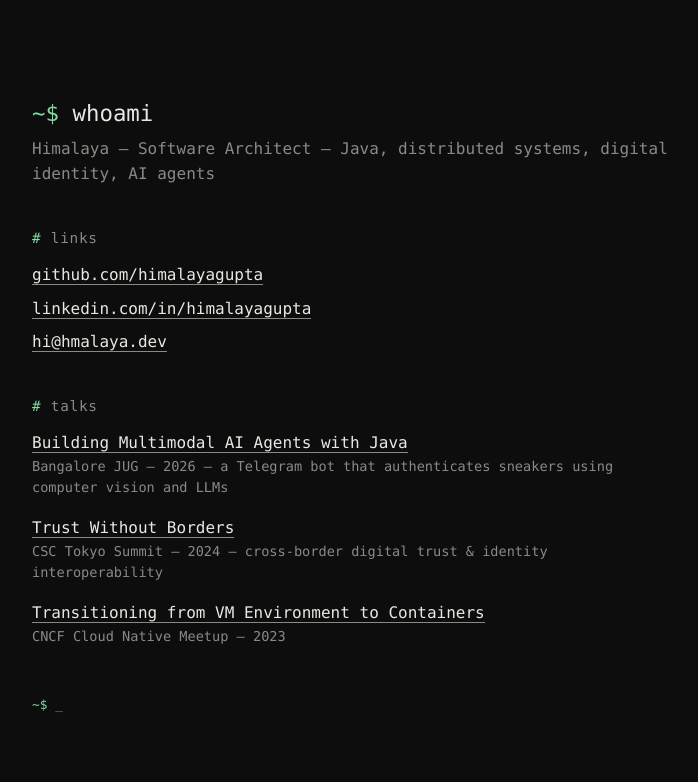
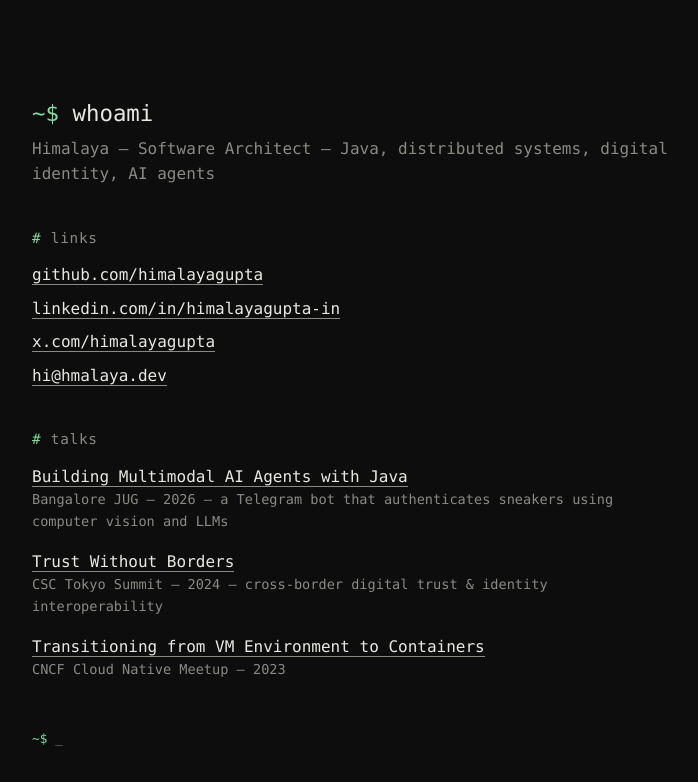
Before and after one commit to himalayagupta/hmalaya.dev, a plain HTML site: page index.html in a window 1280 px wide. Shown: the whole page, without its empty margins (288-986 px from the left). Drawn offline with Linux system fonts and the light colour scheme.

Commit message:
Fix LinkedIn URL, add Twitter link

```diff
--- a/index.html
+++ b/index.html
@@ -16,7 +16,8 @@
     <h2>links</h2>
     <ul>
       <li><a href="https://github.com/himalayagupta" target="_blank" rel="noopener">github.com/himalayagupta</a></li>
-      <li><a href="https://www.linkedin.com/in/himalayagupta" target="_blank" rel="noopener">linkedin.com/in/himalayagupta</a></li>
+      <li><a href="https://www.linkedin.com/in/himalayagupta-in/" target="_blank" rel="noopener">linkedin.com/in/himalayagupta-in</a></li>
+      <li><a href="https://x.com/himalayagupta" target="_blank" rel="noopener">x.com/himalayagupta</a></li>
       <li><a href="mailto:hi@hmalaya.dev">hi@hmalaya.dev</a></li>
     </ul>
   </section>
```
